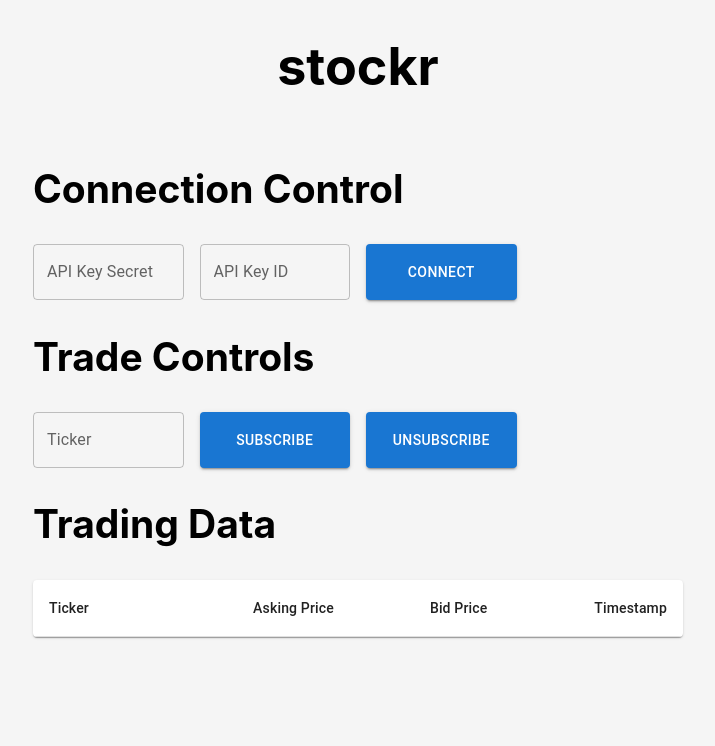
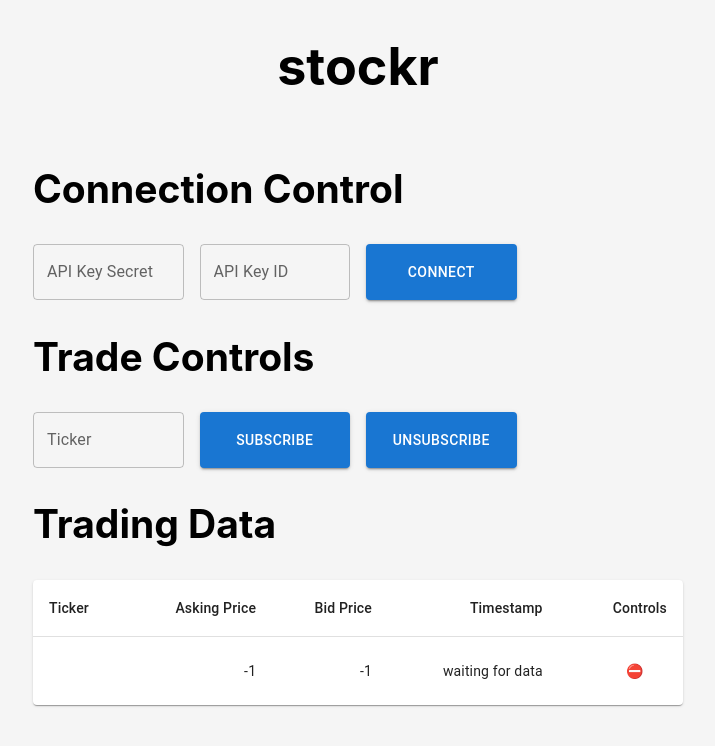
Before and after one commit to soof-golan/stockr, a React (Vite) app: page / in a window 1280 px wide. Shown: the top 746 px of the page, without its empty margins (282-997 px from the left). Built offline with nearby package versions, Linux system fonts and the light colour scheme.

Commit message:
Bug fixes
* Avoid infinite loops
* Add remove ticker controls
* memoize last data point that is not 0
* performance improvements

```diff
--- a/package.json
+++ b/package.json
@@ -1,6 +1,6 @@
 {
   "name": "stockr",
-  "version": "1.0.1",
+  "version": "1.0.2",
   "scripts": {
     "dev": "vite",
     "build": "tsc && vite build",
--- a/src/SocketController.ts
+++ b/src/SocketController.ts
@@ -1,4 +1,11 @@
-import {AlpacaCredentials, AlpacaMessage, ConnectionHandler, SubscriptionHandler, TradeHandler} from "./types";
+import {
+  AlpacaCredentials,
+  AlpacaMessage,
+  ConnectionHandler,
+  SubscriptionHandler,
+  TradeHandler,
+  TradeMessage
+} from "./types";
 
 export class SocketController {
   private ws: Partial<WebSocket> = {};
@@ -6,7 +13,6 @@ export class SocketController {
   private promisifyClose = async (ws: Partial<WebSocket>) => new Promise<void>(resolve => {
     const prevHandler = ws.onclose;
     return ws.onclose = (e) => {
-      console.log(prevHandler)
       if (typeof prevHandler === 'function') {
         // @ts-ignore
         prevHandler(e);
@@ -14,7 +20,7 @@ export class SocketController {
       resolve();
     };
   });
-  private static instance: SocketController| undefined = undefined;
+  private static instance: SocketController | undefined = undefined;
   static get = () => {
     SocketController.instance = SocketController.instance ?? new SocketController();
     return SocketController.instance
@@ -37,12 +43,11 @@ export class SocketController {
     this.send({action: "auth", key: keyId, secret});
   }
   private connectionHandlers: Array<(v: boolean) => any> = []
-  private messageHandlers: { [T: string]: Array<TradeHandler | SubscriptionHandler> } = {
-    q: [],
-    t: [],
-    subscription: []
+  private tradeHandlers: { [T: string]: { [ticker: string]: TradeHandler } } = {
+    q: {},
+    t: {},
   }
-
+  private subscriptionHandlers: Array<SubscriptionHandler> = []
   private handlers: { [eventName: string]: (message: AlpacaMessage) => any } = {
     'authenticated': (message: AlpacaMessage) => {
       console.log('Connected successfully!', message)
@@ -55,11 +60,14 @@ export class SocketController {
   }
 
   private onMessage = (event: MessageEvent) => {
-    const messages: AlpacaMessage[] = JSON.parse(event.data);
-    console.log('Message:', messages)
-    messages.filter(message => message?.msg in this.handlers).map((message) => this.handlers[message.msg](message));
+    const messages: Array<AlpacaMessage & any> = JSON.parse(event.data);
+    messages.filter(message => message?.msg in this.handlers).forEach((message) => this.handlers[message.msg](message));
     // @ts-ignore
-    messages.filter(messages => messages.T in this.messageHandlers).map(message => this.messageHandlers[message.T].map(f => f(message)));
+    messages.filter(messages => messages.T in this.tradeHandlers)
+      .forEach(
+        (message: TradeMessage) => this.tradeHandlers[message.T]?.[message.S]?.(message)
+      );
+    messages.filter(m => m.T === 'subscription').forEach(m => this.subscriptionHandlers.forEach(f => f(m)))
   }
 
   private close = () => {
@@ -86,13 +94,15 @@ export class SocketController {
 
   public subscribe = (ticker: string) => this.send({action: "subscribe", trades: [ticker], quotes: [ticker]});
   public unsubscribe = (ticker: string) => this.send({action: "unsubscribe", trades: [ticker], quotes: [ticker]});
-  private addHandler = (handler: TradeHandler | SubscriptionHandler, T: string): any => this.messageHandlers[T].push(handler);
-  public addTradeHandler = (handler: TradeHandler) => this.addHandler(handler, 't')
-  public addQuoteHandler = (handler: TradeHandler) => this.addHandler(handler, 'q');
+  private addHandler = (ticker: string, handler: TradeHandler, T: string): any => {
+    this.tradeHandlers[T][ticker] = handler;
+  };
+  public addTradeHandler = (ticker: string, handler: TradeHandler) => this.addHandler(ticker, handler, 't')
+  public addQuoteHandler = (ticker: string, handler: TradeHandler) => this.addHandler(ticker, handler, 'q');
   public addConnectionHandler = (handler: ConnectionHandler) => this.connectionHandlers.push(handler);
-  public addSubscriptionHandler = (handler: SubscriptionHandler) => this.addHandler(handler, 'subscription');
+  public addSubscriptionHandler = (handler: SubscriptionHandler) => this.subscriptionHandlers.push(handler);
   public connected = () => ((!this.ws.CLOSED) && (this.ws.OPEN))
-  public connecting =() => (!this.connected()) && this.ws.CONNECTING
+  public connecting = () => (!this.connected()) && this.ws.CONNECTING
 }
 
 export const useSocketController = () => SocketController.get()
--- a/src/TradeTable.tsx
+++ b/src/TradeTable.tsx
@@ -1,8 +1,5 @@
 import {useSocketController} from "./SocketController";
 import React, {useEffect, useState} from "react";
-import {TradeData} from "./types";
-import cloneDeep from "lodash/cloneDeep";
-import set from "lodash/set";
 import TableContainer from "@mui/material/TableContainer";
 import Paper from "@mui/material/Paper";
 import Table from "@mui/material/Table";
@@ -10,35 +7,46 @@ import TableHead from "@mui/material/TableHead";
 import TableRow from "@mui/material/TableRow";
 import TableCell from "@mui/material/TableCell";
 import TableBody from "@mui/material/TableBody";
-
+import Button from "@mui/material/Button";
 const createData = (
   askingPrice: number,
   bidPrice: number,
   timestamp: string,
 ) => ({askingPrice, bidPrice, timestamp});
 
+function TradeRow({ticker}: {ticker: string}){
+  const socketController = useSocketController();
+  const [data, setData] = useState(createData(-1, -1, 'waiting for data'))
+  useEffect(() => {
+    socketController.addQuoteHandler(ticker, (m) => {
+      setData(createData(m.ap || data.askingPrice, m.bp || data.bidPrice, m.t));
+    });
+  })
+  return <TableRow
+    key={ticker}
+    sx={{'&:last-child td, &:last-child th': {border: 0}}}
+  >
+    <TableCell component="th" scope="row">
+      {ticker}
+    </TableCell>
+    <TableCell align="right">{data.askingPrice}</TableCell>
+    <TableCell align="right">{data.bidPrice}</TableCell>
+    <TableCell align="right">{data.timestamp}</TableCell>
+    <TableCell align="right">
+      <Button onClick={() => socketController.unsubscribe(ticker)}>⛔</Button>
+    </TableCell>
+  </TableRow>
+}
+
 export function TradeTable() {
   const socketController = useSocketController();
   const [tickers, setTickers] = useState(['']);
-  const [data, setData] = useState<TradeData>({});
-  socketController.addQuoteHandler(m => {
-    const dataWithUpdate = cloneDeep(data);
-    set(dataWithUpdate, m.S, createData(m.ap, m.bp, m.t));
-    setData(dataWithUpdate);
-  });
 
   useEffect(() => {
-    console.log(data)
-    setTickers(tickers)
-  }, [setData]);
-  socketController.addSubscriptionHandler((m) => {
-    setTickers(m.trades)
-    m.trades.filter(ticker => !(ticker in data)).forEach(ticker => {
-      const dataWithUpdate = cloneDeep(data);
-      set(dataWithUpdate, ticker, createData(-1, -1, 'waiting for data'));
-      setData(dataWithUpdate);
+    socketController.addSubscriptionHandler((m) => {
+      setTickers(m.trades)
     });
-  });
+  })
 
   return <TableContainer component={Paper}>
     <Table sx={{minWidth: 650}} aria-label="simple table">
@@ -48,21 +56,12 @@ export function TradeTable() {
           <TableCell align="right">Asking Price</TableCell>
           <TableCell align="right">Bid Price</TableCell>
           <TableCell align="right">Timestamp</TableCell>
+          <TableCell align="right">Controls</TableCell>
         </TableRow>
       </TableHead>
       <TableBody>
-        {tickers.filter(s => s in data).map((ticker) => (
-          <TableRow
-            key={ticker}
-            sx={{'&:last-child td, &:last-child th': {border: 0}}}
-          >
-            <TableCell component="th" scope="row">
-              {ticker}
-            </TableCell>
-            <TableCell align="right">{data[ticker].askingPrice}</TableCell>
-            <TableCell align="right">{data[ticker].bidPrice}</TableCell>
-            <TableCell align="right">{data[ticker].timestamp}</TableCell>
-          </TableRow>
+        {tickers.map((ticker) => (
+          <TradeRow ticker={ticker}/>
         ))}
       </TableBody>
     </Table>
--- a/src/types.ts
+++ b/src/types.ts
@@ -1,5 +1,5 @@
 export type AlpacaMessage = { T: string, msg: string, code?: number };
-type TradeMessage = { T: 'q' | 't', S: string, ap: number, bp: number, t: string } & AlpacaMessage;
+export type TradeMessage = { T: 'q' | 't', S: string, ap: number, bp: number, t: string } & AlpacaMessage;
 export type SubscriptionMessage = { T: 'subscription', trades: Array<string>, quotes: Array<string> } & AlpacaMessage;
 export type AlpacaCredentials = { secret: string, keyId: string };
 export type TradeHandler = (msg: TradeMessage) => void;
```
